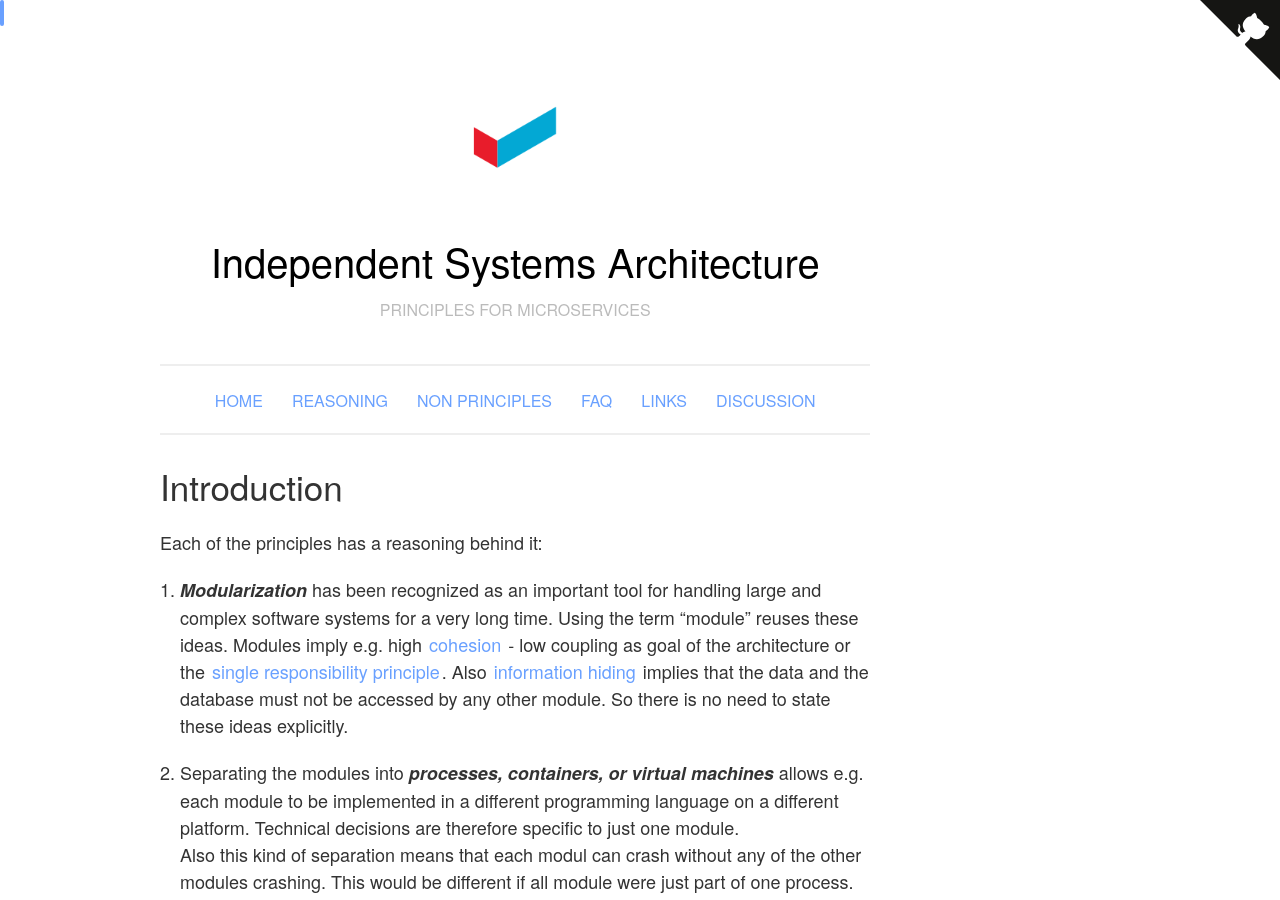
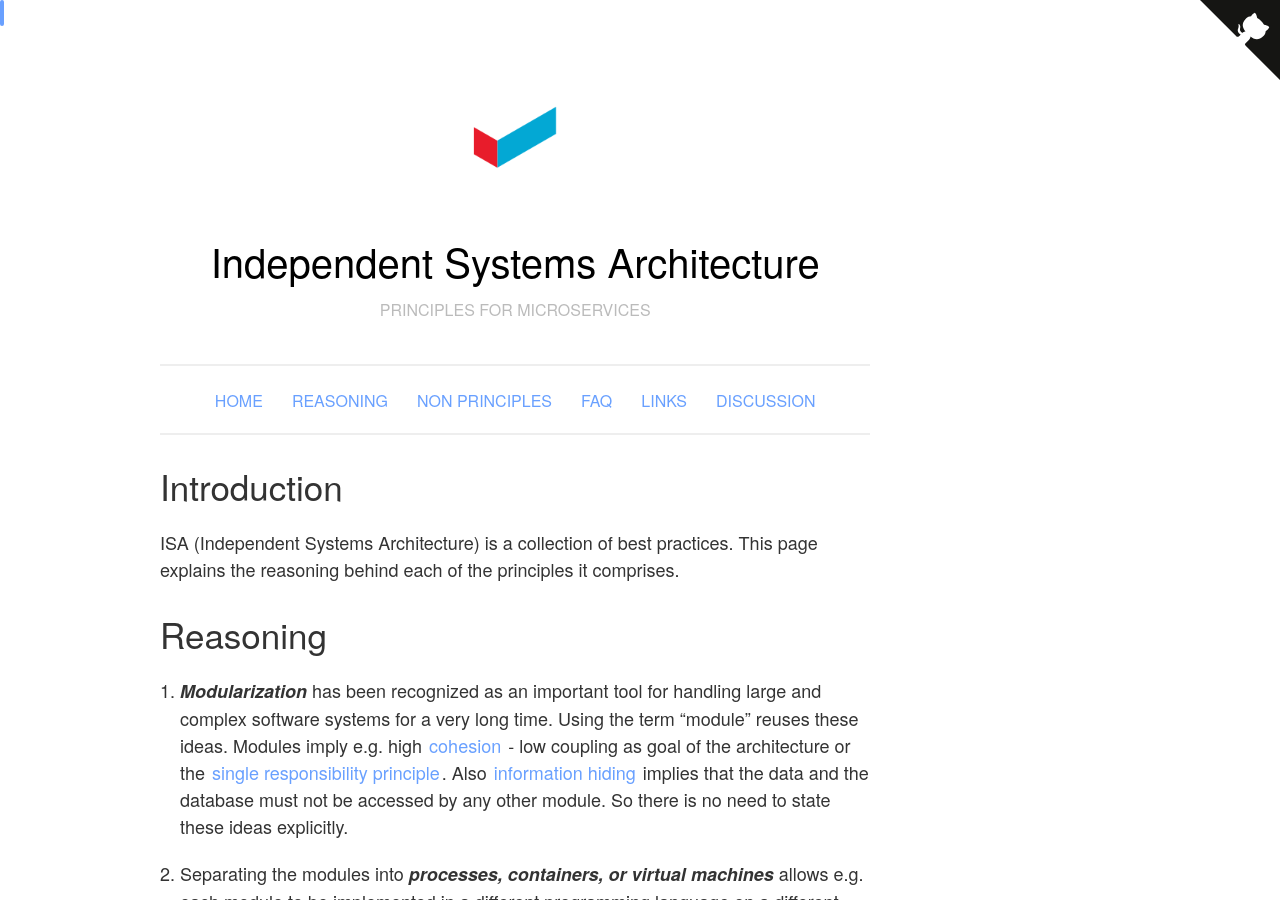
Before and after one commit to ISA-Principles/isa-principles.org, a Jekyll site: the page built from reasoning.md, in a window 1280 px wide and 900 px high. Built offline with Jekyll 4.4.1, drawn with Linux system fonts in a browser that asks for light colours.

Commit message:
reasoning: Add an actual introduction
The reasoning page lists the reasons under an "Introduction" heading.
The index and non-principles pages both feature such a heading, but only with a short, well, _introduction_ under it, and a separate heading for the meat of the page.
This change adds an introductory paragraph and a separate subheading for the reasoning list.

```diff
--- a/reasoning.md
+++ b/reasoning.md
@@ -6,7 +6,10 @@ description: Reasoning behind the Independent Systems Architecture (ISA) princip
 
 ## Introduction
 
-Each of the principles has a reasoning behind it:
+ISA (Independent Systems Architecture) is a collection of best practices.
+This page explains the reasoning behind each of the principles it comprises.
+
+## Reasoning
 
 1. *Modularization* has been recognized as an important tool for handling
      large and complex software systems for a very long time. Using
```
